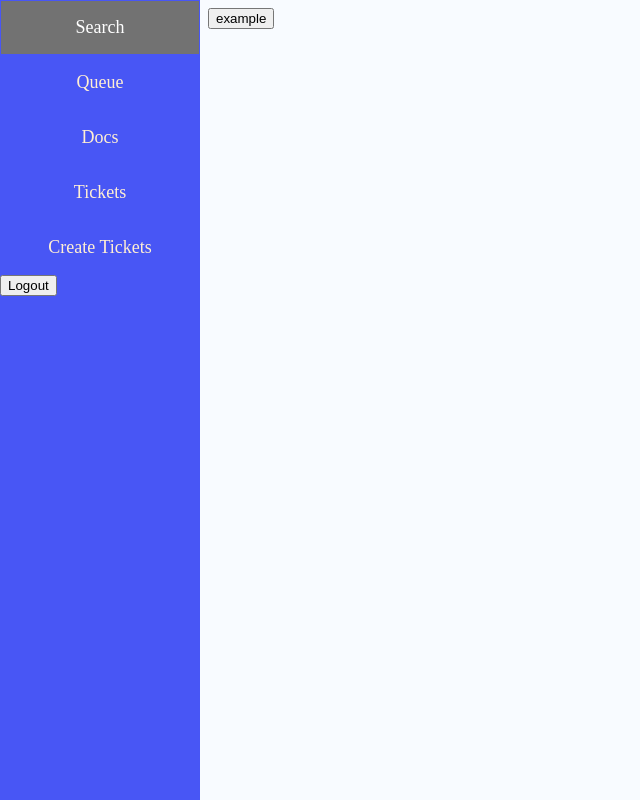
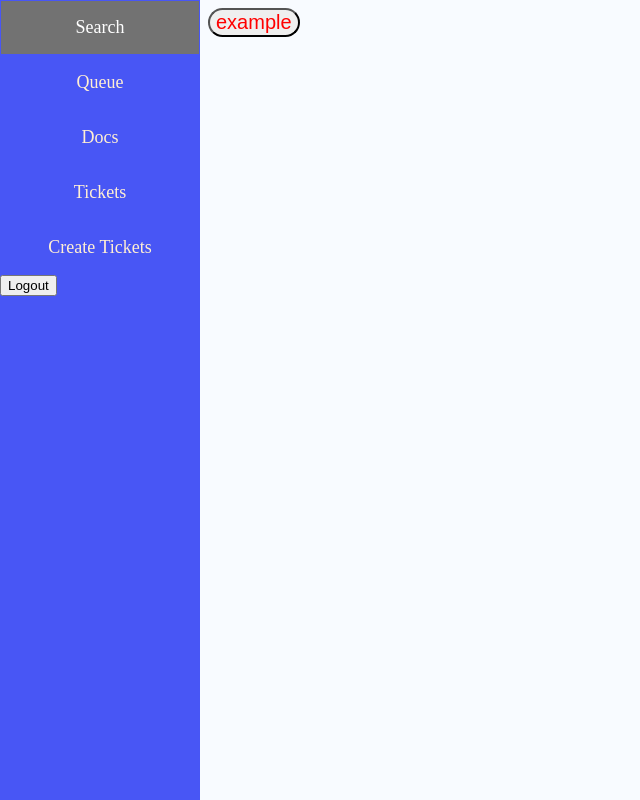
Before and after one commit to karis-plath/cosyCOSB, a PHP site: page /docs.php in a window 1280 px wide. Shown: the whole page, without its empty margins (0-640 px from the left). Run offline with PHP 8.4, Linux system fonts and the light colour scheme; a user stored in the database is signed in; data comes from the database, SQL or seed files in the repository.

Commit message:
add some stlye to documents

```diff
--- a/menu.php
+++ b/menu.php
@@ -11,6 +11,6 @@
     <a href="ticketSearch.php">Tickets</a>
     <a href="createTicket.php">Create Tickets</a>
     <form action="logout.php" method="post">
-        <input type="submit" class="inputBtn" name="logout" value="Logout">
+        <input type="submit" class="logoutBtn" name="logout" value="Logout">
     </form>
 </div>
--- a/style.css
+++ b/style.css
@@ -169,12 +169,25 @@ html {
 }
 
 /* docs page */
-.doc-button {
+.doc-button{
   padding-left: 200px;
+  font-size: 1px;
+}
+
+/* docs page */
+.doc-button button{
+  color: red;
+  font-size: 20px;
+  border-radius: 15px;
+}
+
+.doc-button button :hover{
+  background-color: #4856f5;
 }
 
 .doc_content{
   color: #4856f5;
   padding-left: 200px;
+  text-align: center;
 
 }
```
